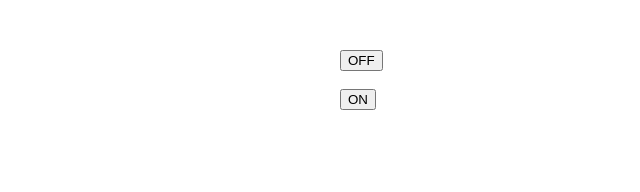
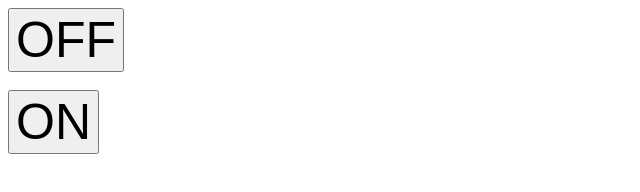
Before and after one commit to yadavyogi/Toggle-Buttons---Adding-Dynamic-Styles-Working-with-State-A-Closer-eye-at-u---krdd8j2327oi, a React app: page / in a window 1280 px wide. Shown: the whole page, without its empty margins (0-640 px from the left). Built offline with nearby package versions, Linux system fonts and the light colour scheme.

Commit message:
Update App.css

```diff
--- a/src/styles/App.css
+++ b/src/styles/App.css
@@ -1,13 +1,3 @@
-.App {
-  max-width: 600px;
-  margin: 0 auto;
-  margin-top: 50px;
+#btn1,#btn2{
+    font-size: 50px;
 }
-
-.active {
-  display: block;
-}
-
-.hide {
-  display: none;
-}
```
